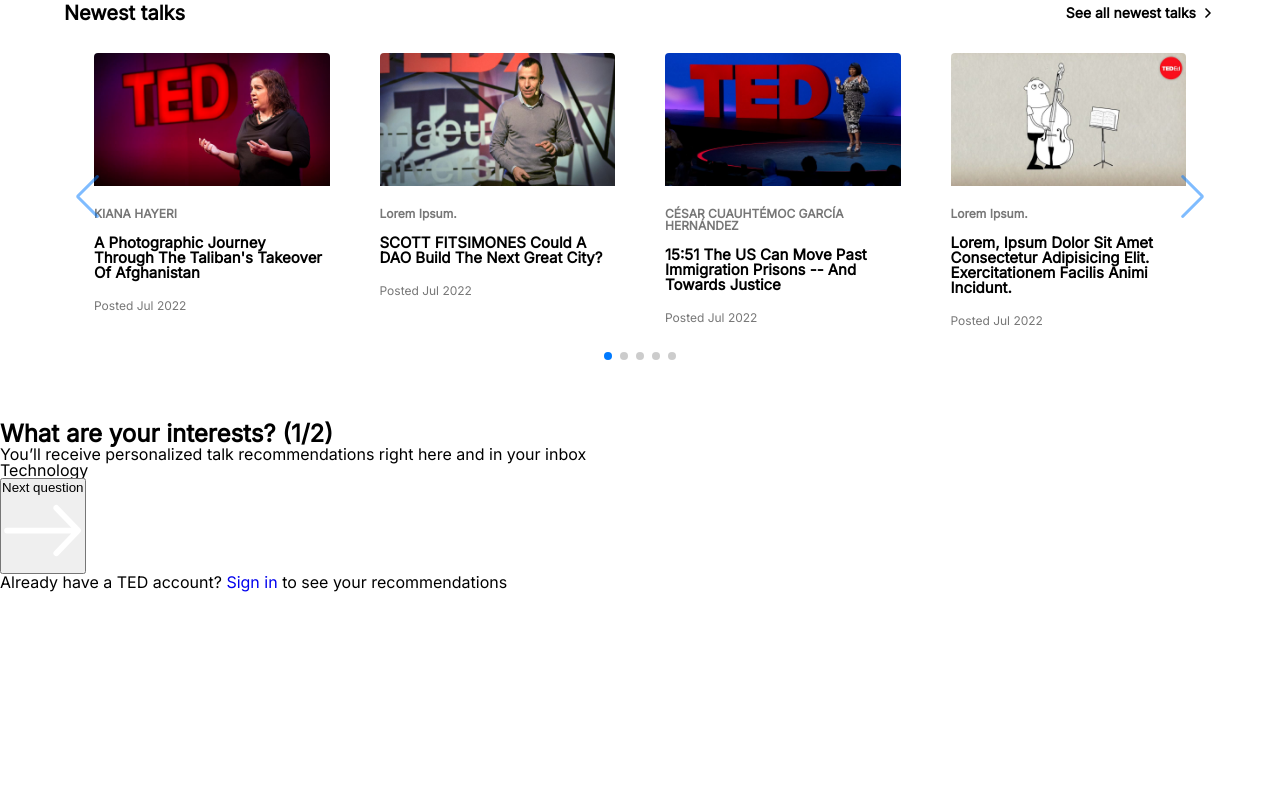
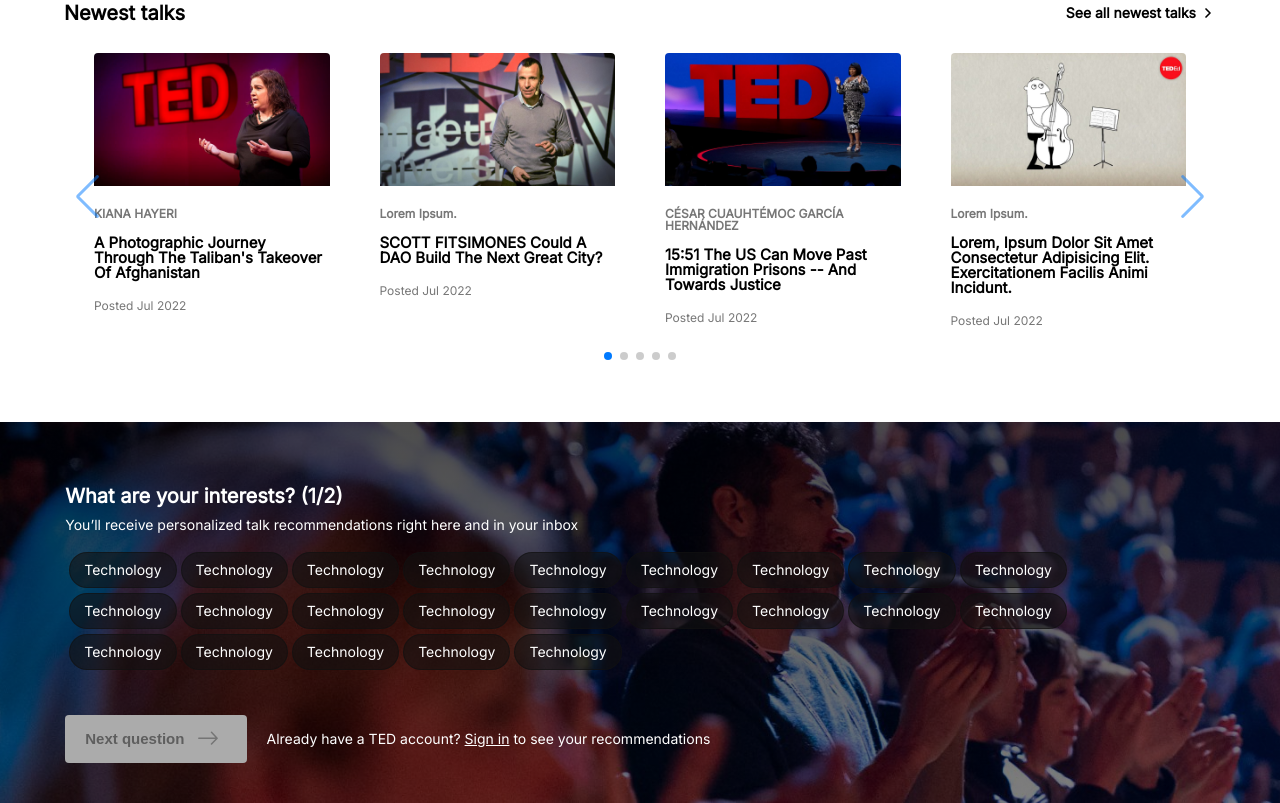
Before and after one commit to NouradinAbdurahman/TED-Clone, a plain HTML site: page index.html in a window 1280 px wide. Shown: the part 1366-2169 px from the top of the page. Before the commit the page ends 1958 px from the top, so only its background shows below. Drawn offline with nearby package versions, Linux system fonts and the light colour scheme.

Commit message:
Completed the Intrests section.

```diff
--- a/CSS/main.css
+++ b/CSS/main.css
@@ -701,3 +701,93 @@
     }
 }
 /* end Featured Slides && Newest Talk */
+
+/* start Intrests */
+.intrests {
+    background-color: #000;
+    background: linear-gradient(rgba(0,0,0,0.7), rgba(0,0,0,0.5)), url("../images/Background Images/interests.jpeg");
+    background-position: center center;
+    background-size: cover;
+    padding: 64px 35px 40px;
+    color: white;
+}
+.intrests .containter {
+    width: 95%;
+    margin: auto;
+}
+.intrests .containter .title {
+    font-size: 20px;
+
+}
+.intrests .containter .subtitle {
+    font-size: 14px;
+    margin: 12px 0 20px;
+}
+.intrests .containter .tags {
+    display: flex;
+    flex-wrap: wrap;
+    width: 95%;
+}
+.intrests .containter .tags .tag {
+    padding: 4px;
+    background-color: #12121299;
+    cursor: pointer;
+    border-radius: 25px;
+    margin-left: 4px;
+    margin-bottom: 5px;
+    border:1px solid #12121299;
+    transition: all .7s ease-in-out;
+}
+.intrests .containter .tags .tag:hover {
+    border:1px solid #fff;
+}
+.intrests .containter .tags .tag {
+    font-size: 14px;
+    font-family: 'Inter', sans-serif;
+    padding: 10px 14px;
+}
+
+.intrests .containter .down {
+    display: flex;
+    align-items: center;
+    margin-top: 40px;
+}
+
+.intrests .containter .down > button {
+    display: flex;
+
+    padding: 12px 20px;
+    display: flex;
+    width: 181.25px;
+    height: 48px;
+    border-radius: 4px;
+    display: flex;
+    align-items: center;
+    transition: all 0.5s ease-in-out;
+    background-color: rgb(171, 171, 171);
+    border: 0;
+    margin-right: 20px;
+}
+
+.intrests .containter .down > button > p {
+    margin-right: 6px;
+    font-weight: bold;
+    font-size: 15px;
+    color: rgb(94, 94, 94);
+}
+
+.intrests .containter .down > button > svg {
+    width: 20px;
+    height: 20px;
+    margin: auto;
+}
+
+.intrests .containter .down > p {
+    font-size: 14px;
+}
+
+.intrests .containter .down > p a {
+    color: #fff !important;
+    text-decoration: underline;
+}
+/* end Intrests */
--- a/index.html
+++ b/index.html
@@ -42,108 +42,151 @@
       <i class="fa-solid fa-xmark close-menu"></i>
       <div class="logo">
         <div class="logo-image">
-                <a href="./index.html"><img src="./Images/TED Logos/TED Logo.svg.png" alt="TED Logo"></a>
+          <a href="./index.html"
+            ><img src="./Images/TED Logos/TED Logo.svg.png" alt="TED Logo"
+          /></a>
           <span class="logo-desc">Ideas worth spreading</span>
         </div>
       </div>
       <nav class="nav" id="nav">
         <div class="nav-content">
           <ul class="unOrderList">
-                <li class="item"><a href="#" class="link">watch</a>
+            <li class="item">
+              <a href="#" class="link">watch</a>
               <ul class="item-dropDown">
-                        <li><a href="#">
+                <li>
+                  <a href="#">
                     <div class="dropDown-content">
                       <h3 class="dropDown-link">TED Talks</h3>
-                                <p class="dropDown-desc">Browse the library of TED talks and speakers</p>
+                      <p class="dropDown-desc">
+                        Browse the library of TED talks and speakers
+                      </p>
                     </div>
                   </a>
                 </li>
-                        <li><a href="#">
+                <li>
+                  <a href="#">
                     <div class="dropDown-content">
                       <h3 class="dropDown-link">TED Recommends</h3>
-                                <p class="dropDown-desc">Get TED Talks picked just for you</p>
+                      <p class="dropDown-desc">
+                        Get TED Talks picked just for you
+                      </p>
                     </div>
                   </a>
                 </li>
-                        <li><a href="#">
+                <li>
+                  <a href="#">
                     <div class="dropDown-content">
                       <h3 class="dropDown-link">Playlists</h3>
-                                <p class="dropDown-desc">100+ collections of TED Talks, for curious minds</p>
+                      <p class="dropDown-desc">
+                        100+ collections of TED Talks, for curious minds
+                      </p>
                     </div>
                   </a>
                 </li>
-                        <li><a href="#">
+                <li>
+                  <a href="#">
                     <div class="dropDown-content">
                       <h3 class="dropDown-link">TED Series</h3>
-                                <p class="dropDown-desc">Go deeper into fascinating topics with original video series from TED</p>
+                      <p class="dropDown-desc">
+                        Go deeper into fascinating topics with original video
+                        series from TED
+                      </p>
                     </div>
                   </a>
                 </li>
-                        <li><a href="#">
+                <li>
+                  <a href="#">
                     <div class="dropDown-content">
                       <h3 class="dropDown-link">TED-Ed videos</h3>
-                                <p class="dropDown-desc">Watch, share and create lessons with TED-Ed</p>
+                      <p class="dropDown-desc">
+                        Watch, share and create lessons with TED-Ed
+                      </p>
                     </div>
                   </a>
                 </li>
-                        <li><a href="#">
+                <li>
+                  <a href="#">
                     <div class="dropDown-content">
                       <h3 class="dropDown-link">TEDx Talks</h3>
-                                <p class="dropDown-desc">Talks from independently organized local events</p>
+                      <p class="dropDown-desc">
+                        Talks from independently organized local events
+                      </p>
                     </div>
                   </a>
                 </li>
               </ul>
             </li>
-                <li class="item"><a href="#" class="link">discover</a>
+            <li class="item">
+              <a href="#" class="link">discover</a>
               <ul class="item-dropDown">
-                        <li><a href="#">
+                <li>
+                  <a href="#">
                     <div class="dropDown-content">
                       <h3 class="dropDown-link">Topics</h3>
-                                <p class="dropDown-desc">Explore TED offerings by topic</p>
+                      <p class="dropDown-desc">
+                        Explore TED offerings by topic
+                      </p>
                     </div>
                   </a>
                 </li>
-                        <li><a href="#">
+                <li>
+                  <a href="#">
                     <div class="dropDown-content">
                       <h3 class="dropDown-link">Podcasts</h3>
-                                <p class="dropDown-desc">Explore the TED Audio Collective</p>
+                      <p class="dropDown-desc">
+                        Explore the TED Audio Collective
+                      </p>
                     </div>
                   </a>
                 </li>
-                        <li><a href="#">
+                <li>
+                  <a href="#">
                     <div class="dropDown-content">
                       <h3 class="dropDown-link">Ideas Blog</h3>
-                                <p class="dropDown-desc">Our daily coverage of the world of ideas</p>
+                      <p class="dropDown-desc">
+                        Our daily coverage of the world of ideas
+                      </p>
                     </div>
                   </a>
                 </li>
-                        <li><a href="#">
+                <li>
+                  <a href="#">
                     <div class="dropDown-content">
                       <h3 class="dropDown-link">Newsletter</h3>
-                                <p class="dropDown-desc">Inspiration delivered straight to your inbox</p>
+                      <p class="dropDown-desc">
+                        Inspiration delivered straight to your inbox
+                      </p>
                     </div>
                   </a>
                 </li>
               </ul>
             </li>
-                <li class="item"><a href="#" class="link">attend</a>
+            <li class="item">
+              <a href="#" class="link">attend</a>
               <ul class="item-dropDown">
-                        <li><a href="#">
+                <li>
+                  <a href="#">
                     <div class="dropDown-content">
                       <h3 class="dropDown-link">Conferences</h3>
-                                <p class="dropDown-desc">Take part in our events: TED, TEDGlobal and more</p>
+                      <p class="dropDown-desc">
+                        Take part in our events: TED, TEDGlobal and more
+                      </p>
                     </div>
                   </a>
                 </li>
-                        <li><a href="#">
+                <li>
+                  <a href="#">
                     <div class="dropDown-content">
                       <h3 class="dropDown-link">TEDx Events</h3>
-                                <p class="dropDown-desc">Find and attend local, independently organized events</p>
+                      <p class="dropDown-desc">
+                        Find and attend local, independently organized events
+                      </p>
                     </div>
                   </a>
                 </li>
-                        <li><a href="#">
+                <li>
+                  <a href="#">
                     <div class="dropDown-content">
                       <h3 class="dropDown-link">TED on Screen</h3>
                       <p class="dropDown-desc">Experience TED from home.</p>
@@ -152,89 +195,132 @@
                 </li>
               </ul>
             </li>
-                <li class="item"><a href="#" class="link">participate</a>
+            <li class="item">
+              <a href="#" class="link">participate</a>
               <ul class="item-dropDown">
-                        <li><a href="#">
+                <li>
+                  <a href="#">
                     <div class="dropDown-content">
                       <h3 class="dropDown-link">Nominate</h3>
-                                <p class="dropDown-desc">Recommend speakers, TED Prize recipients, Fellows and more</p>
+                      <p class="dropDown-desc">
+                        Recommend speakers, TED Prize recipients, Fellows and
+                        more
+                      </p>
                     </div>
                   </a>
                 </li>
-                        <li><a href="#">
+                <li>
+                  <a href="#">
                     <div class="dropDown-content">
                       <h3 class="dropDown-link">Organize a local TEDx Event</h3>
-                                <p class="dropDown-desc">Rules and resources to help you plan a local TEDx event</p>
+                      <p class="dropDown-desc">
+                        Rules and resources to help you plan a local TEDx event
+                      </p>
                     </div>
                   </a>
                 </li>
-                        <li><a href="#">
+                <li>
+                  <a href="#">
                     <div class="dropDown-content">
                       <h3 class="dropDown-link">Translate</h3>
-                                <p class="dropDown-desc">Bring TED to the non-English speaking world</p>
+                      <p class="dropDown-desc">
+                        Bring TED to the non-English speaking world
+                      </p>
                     </div>
                   </a>
                 </li>
-                        <li><a href="#">
+                <li>
+                  <a href="#">
                     <div class="dropDown-content">
                       <h3 class="dropDown-link">TED Fellows</h3>
-                                <p class="dropDown-desc">Join or support innovators from around the globe</p>
+                      <p class="dropDown-desc">
+                        Join or support innovators from around the globe
+                      </p>
                     </div>
                   </a>
                 </li>
               </ul>
             </li>
-                <li class="item"><a href="#" class="link">about</a>
+            <li class="item">
+              <a href="#" class="link">about</a>
               <ul class="item-dropDown">
-                        <li><a href="#">
+                <li>
+                  <a href="#">
                     <div class="dropDown-content">
                       <h3 class="dropDown-link">Our Organization</h3>
-                                <p class="dropDown-desc">Our mission, history, team, and more</p>
+                      <p class="dropDown-desc">
+                        Our mission, history, team, and more
+                      </p>
                     </div>
                   </a>
                 </li>
-                        <li><a href="#">
+                <li>
+                  <a href="#">
                     <div class="dropDown-content">
                       <h3 class="dropDown-link">Conferences</h3>
-                                <p class="dropDown-desc">TED Conferences, past, present, and future</p>
+                      <p class="dropDown-desc">
+                        TED Conferences, past, present, and future
+                      </p>
                     </div>
                   </a>
                 </li>
-                        <li><a href="#">
+                <li>
+                  <a href="#">
                     <div class="dropDown-content">
                       <h3 class="dropDown-link">Programs & Initiatives</h3>
-                                <p class="dropDown-desc">Details about TED's world-changing initiatives</p>
+                      <p class="dropDown-desc">
+                        Details about TED's world-changing initiatives
+                      </p>
                     </div>
                   </a>
                 </li>
-                        <li><a href="#">
+                <li>
+                  <a href="#">
                     <div class="dropDown-content">
                       <h3 class="dropDown-link">Partner with TED</h3>
-                                <p class="dropDown-desc">Learn how you can partner with us</p>
+                      <p class="dropDown-desc">
+                        Learn how you can partner with us
+                      </p>
                     </div>
                   </a>
                 </li>
-                        <li><a href="#">
+                <li>
+                  <a href="#">
                     <div class="dropDown-content">
                       <h3 class="dropDown-link">TED Blog</h3>
-                                <p class="dropDown-desc">Updates from TED and highlights from our global community</p>
+                      <p class="dropDown-desc">
+                        Updates from TED and highlights from our global
+                        community
+                      </p>
                     </div>
                   </a>
                 </li>
               </ul>
             </li>
-                <li class="item"><a href="#" class="link sing-in-desktop">sing in</a></li>
+            <li class="item">
+              <a href="#" class="link sing-in-desktop">sing in</a>
+            </li>
             <li class="item">
               <button type="button" class="membership">
                 <a href="#" class="membership-link">membership</a>
               </button>
             </li>
             <li class="item search-item">
-                    <button class="open-search" id="open-search"><i class="fa-solid fa-magnifying-glass" ></i></button>
+              <button class="open-search" id="open-search">
+                <i class="fa-solid fa-magnifying-glass"></i>
+              </button>
               <form action="#" class="search-form">
                 <div class="search-container">
-                            <input type="text" name="search" class="search" id="search" placeholder="Type to search">
-                            <button class="close-search" id="close-search"><i class="fa-solid fa-xmark"></i></button>
+                  <input
+                    type="text"
+                    name="search"
+                    class="search"
+                    id="search"
+                    placeholder="Type to search"
+                  />
+                  <button class="close-search" id="close-search">
+                    <i class="fa-solid fa-xmark"></i>
+                  </button>
                 </div>
               </form>
             </li>
@@ -555,31 +641,93 @@
             <div class="tag">
               <p>Technology</p>
             </div>
+            <div class="tag">
+              <p>Technology</p>
+            </div>
+            <div class="tag">
+              <p>Technology</p>
+            </div>
+            <div class="tag">
+              <p>Technology</p>
+            </div>
+            <div class="tag">
+              <p>Technology</p>
+            </div>
+            <div class="tag">
+              <p>Technology</p>
+            </div>
+            <div class="tag">
+              <p>Technology</p>
+            </div>
+            <div class="tag">
+              <p>Technology</p>
+            </div>
+            <div class="tag">
+              <p>Technology</p>
+            </div>
+            <div class="tag">
+              <p>Technology</p>
+            </div>
+            <div class="tag">
+              <p>Technology</p>
+            </div>
+            <div class="tag">
+              <p>Technology</p>
+            </div>
+            <div class="tag">
+              <p>Technology</p>
+            </div>
+            <div class="tag">
+              <p>Technology</p>
+            </div>
+            <div class="tag">
+              <p>Technology</p>
+            </div>
+            <div class="tag">
+              <p>Technology</p>
+            </div>
+            <div class="tag">
+              <p>Technology</p>
+            </div>
+            <div class="tag">
+              <p>Technology</p>
+            </div>
+            <div class="tag">
+              <p>Technology</p>
+            </div>
+            <div class="tag">
+              <p>Technology</p>
+            </div>
+            <div class="tag">
+              <p>Technology</p>
+            </div>
+            <div class="tag">
+              <p>Technology</p>
+            </div>
+            <div class="tag">
+              <p>Technology</p>
+            </div>
           </div>
           <div class="down">
             <button>
               <p>Next question</p>
               <svg
-                viewBox="0 0 21 20"
+                viewBox="0 0 20 20"
                 fill="none"
                 xmlns="http://www.w3.org/2000/svg"
               >
                 <g
-                  clip-path="url(#arrow_svg__clip0)"
-                  stroke="#fff"
+                  clip-path="url(#arrow-gray_svg__clip0)"
+                  stroke="#757575"
                   stroke-width="1.5"
                   stroke-linecap="round"
                   stroke-linejoin="round"
                 >
-                  <path d="M1.3 9.167h17.5M14 3.333l5.6 5.833L14 15"></path>
+                  <path d="M.8 9.167h17.5M13.5 3.333l5.6 5.833L13.5 15"></path>
                 </g>
                 <defs>
-                  <clipPath id="arrow_svg__clip0">
-                    <path
-                      fill="#fff"
-                      transform="translate(.5)"
-                      d="M0 0h20v20H0z"
-                    ></path>
+                  <clipPath id="arrow-gray_svg__clip0">
+                    <path fill="#fff" d="M0 0h20v20H0z"></path>
                   </clipPath>
                 </defs>
               </svg>
```
Lines whose indentation alone changed are shown as unchanged.
